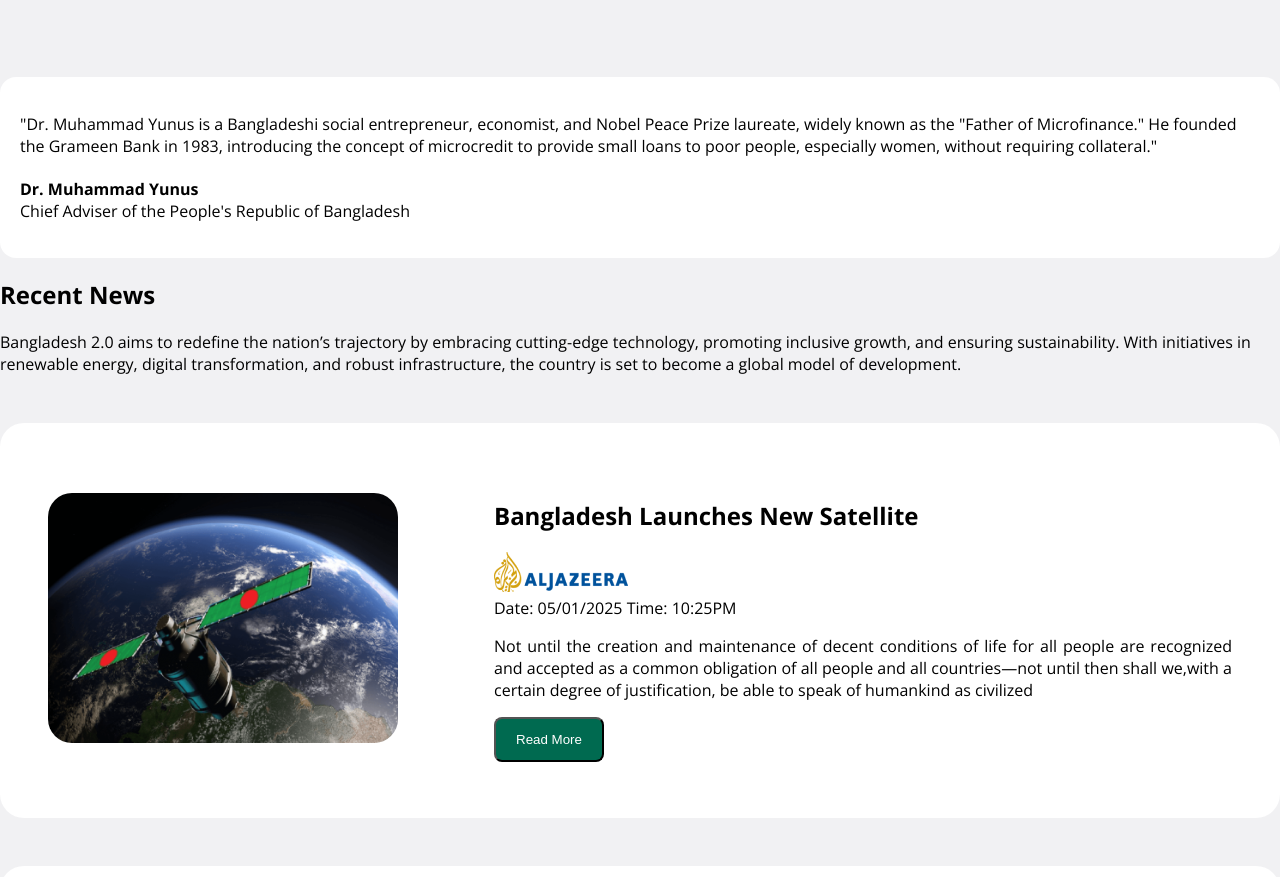
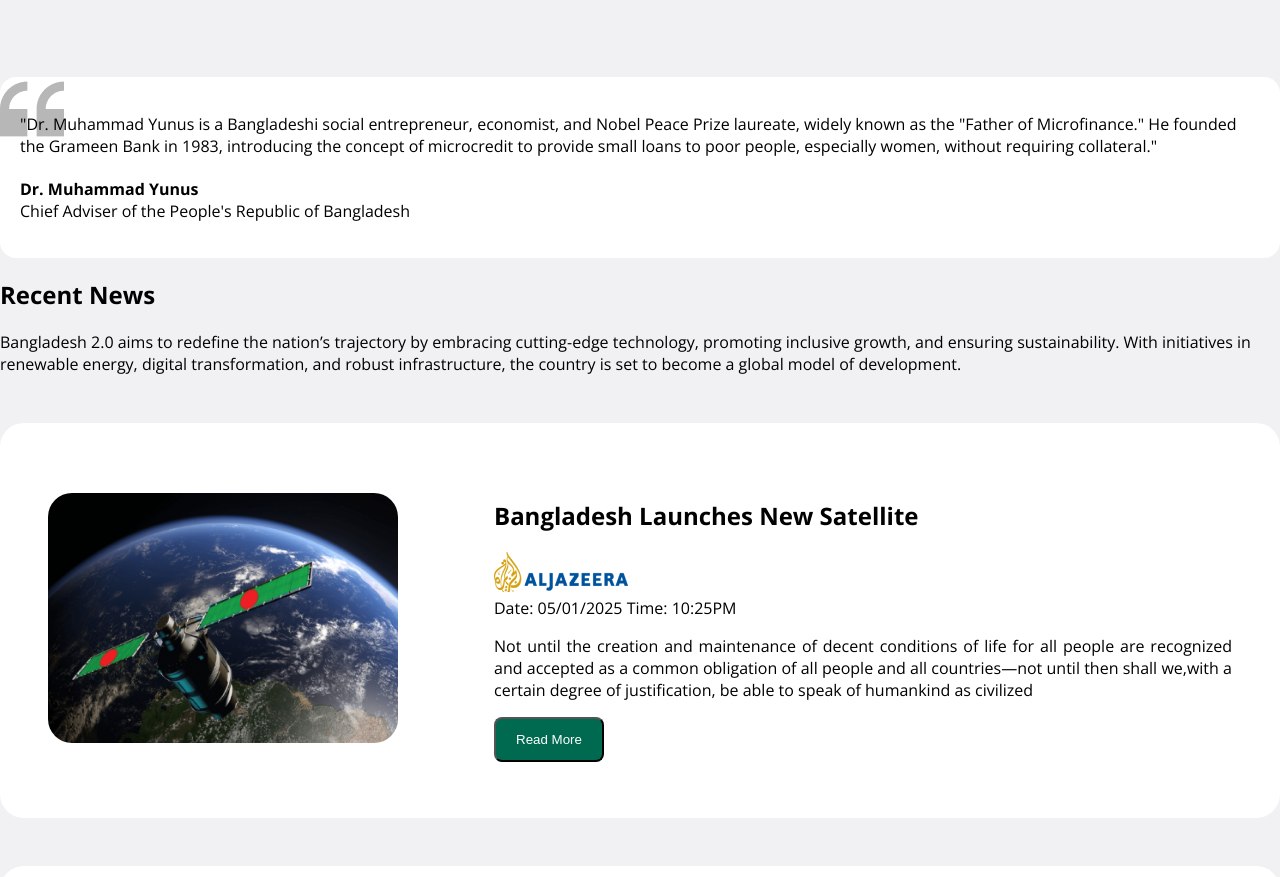
Before and after one commit to sourav-dn/Bangladesh2.0-a1, a plain HTML site: page index.html in a window 1280 px wide. Shown: the part 1717-2594 px from the top of the page. Drawn offline with nearby package versions, Linux system fonts and the light colour scheme; the site is published under a folder, as on GitHub Pages, so addresses that start at the root find nothing.

Commit message:
added code

```diff
--- a/style/style.css
+++ b/style/style.css
@@ -147,7 +147,7 @@ body{
     background-color: white;
     border-radius: 15px solid;
     padding: 48px 28px 48px 28px;
-    background-image: url("/assets/quote-bg.png");
+    background-image: url(../assets/quote-bg.png);
     background-repeat: no-repeat;
     background-position: top left;
     padding: 20px;
```
